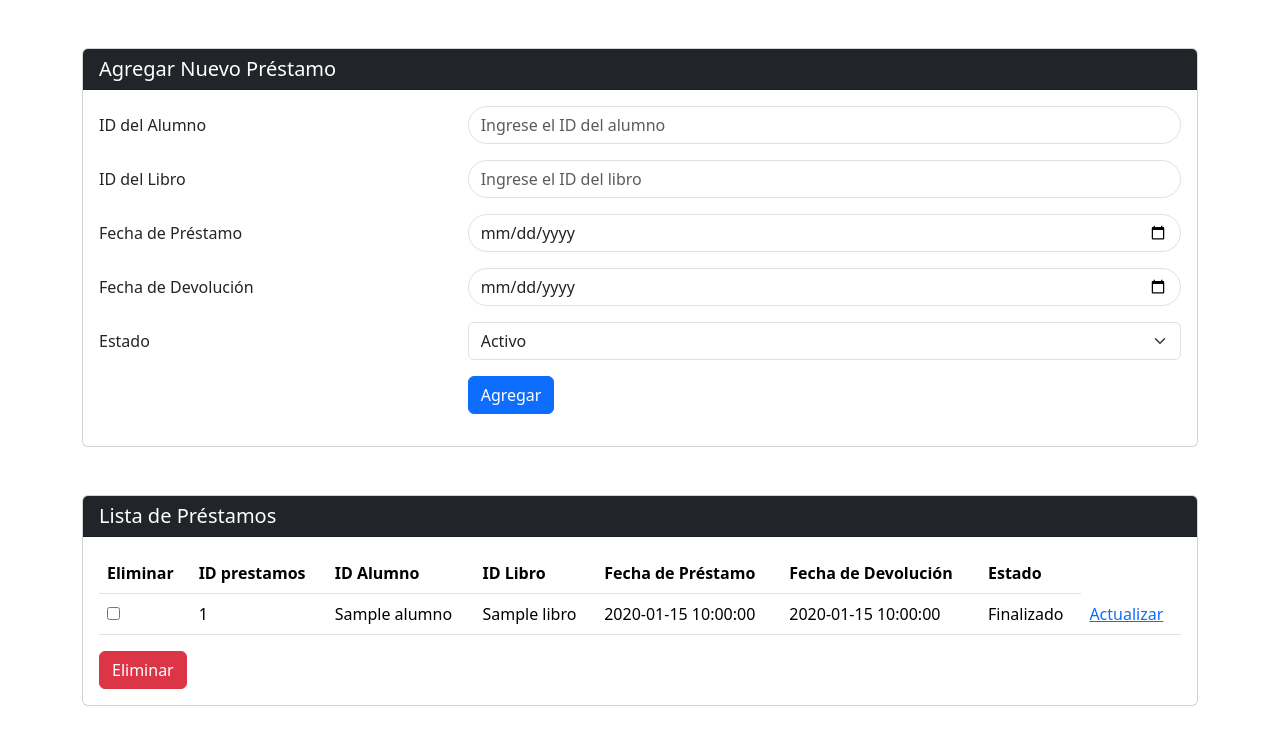
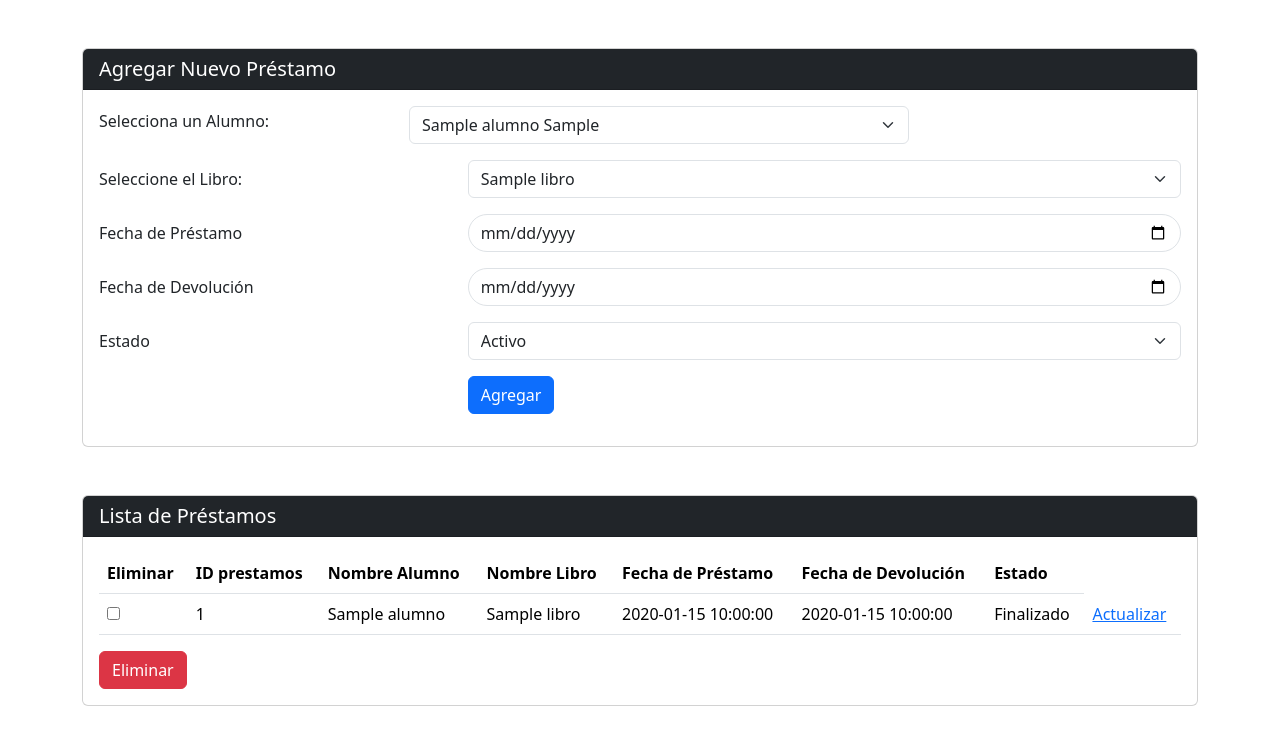
Before and after one commit to StevenJM05/Prestamo-libros, a PHP site: page /Prestamo-libros/prestamos in a window 1280 px wide. Shown: the part 62-800 px from the top of the page. Run offline with PHP 8.4, Linux system fonts and the light colour scheme; tables that the repository leaves empty or names only in its code hold one stand-in row (values such as "Sample post"); data that the repository does not hold is empty.

Commit message:
agregue mas codigo a agregar prestamo

```diff
--- a/vistas/administrador/prestamos/addprestamo.php
+++ b/vistas/administrador/prestamos/addprestamo.php
@@ -1,6 +1,7 @@
 <?php
 
-
+$alumnos_controller  = new alumnos_controller();
+$LibrosController=new LibrosController();
 $prestamosController = new PrestamosController();
 if (isset($_POST['ok1'])) {
 
@@ -31,18 +32,25 @@ if (isset($_POST['ok1'])) {
         </div>
         <div class="card-body">
             <form method="post">
-                <div class="mb-3 row">
-                    <label for="inputAlumno" class="col-sm-4 col-form-label">ID del Alumno</label>
-                    <div class="col-sm-8">
-                        <input type="text" class="form-control" name="id_alumno" id="inputAlumno" placeholder="Ingrese el ID del alumno">
-                    </div>
-                </div>
-                <div class="mb-3 row">
-                <label for="inputLibro" class="col-sm-4 col-form-label">ID del Libro</label>
-                <div class="col-sm-8">
-                <input type="text" class="form-control" name="id_libros" id="inputLibro" placeholder="Ingrese el ID del libro">
-                </div>
-                </div>
+            <div class="mb-3" style="display: flex; align-items: center;">
+            <label for="id_alumno" class="form-label" style="width: 300px;">Selecciona un Alumno:</label>
+            <select class="form-select" id="id_alumno" name="id_alumno" onchange="mostrarInfoAlumno()" style="width: 500px; margin-left: 10px;">
+            <?php foreach($alumnos_controller->listar() as $alumno): ?>
+            <option value="<?php echo $alumno->getIdAlumno(); ?>"><?php echo $alumno->getNombres() . ' ' . $alumno->getApellidos(); ?></option>
+             <?php endforeach; ?>
+         </select>
+         </div>
+
+         <div class="mb-3 row" style="display: flex; align-items: center;">
+         <label for="inputLibro" class="col-sm-4 col-form-label">Seleccione el Libro:</label>
+         <div class="col-sm-8">
+         <select class="form-select" id="id_libro" name="id_libro">
+            <?php foreach($LibrosController->listar() as $libro): ?>
+                <option value="<?php echo $libro->getIdLibros(); ?>"><?php echo $libro->getTitulo(); ?></option>
+            <?php endforeach; ?>
+        </select>
+        </div>
+        </div>
                 <div class="mb-3 row">
                     <label for="inputFechaPrestamo" class="col-sm-4 col-form-label">Fecha de Préstamo</label>
                     <div class="col-sm-8">
@@ -86,8 +94,8 @@ if (isset($_POST['ok1'])) {
                         <tr>
                             <th>Eliminar</th>
                             <th>ID prestamos</th>
-                            <th>ID Alumno</th>
-                            <th>ID Libro</th>
+                            <th>Nombre Alumno</th>
+                            <th>Nombre Libro</th>
                             <th>Fecha de Préstamo</th>
                             <th>Fecha de Devolución</th>
                             <th>Estado</th>
```
